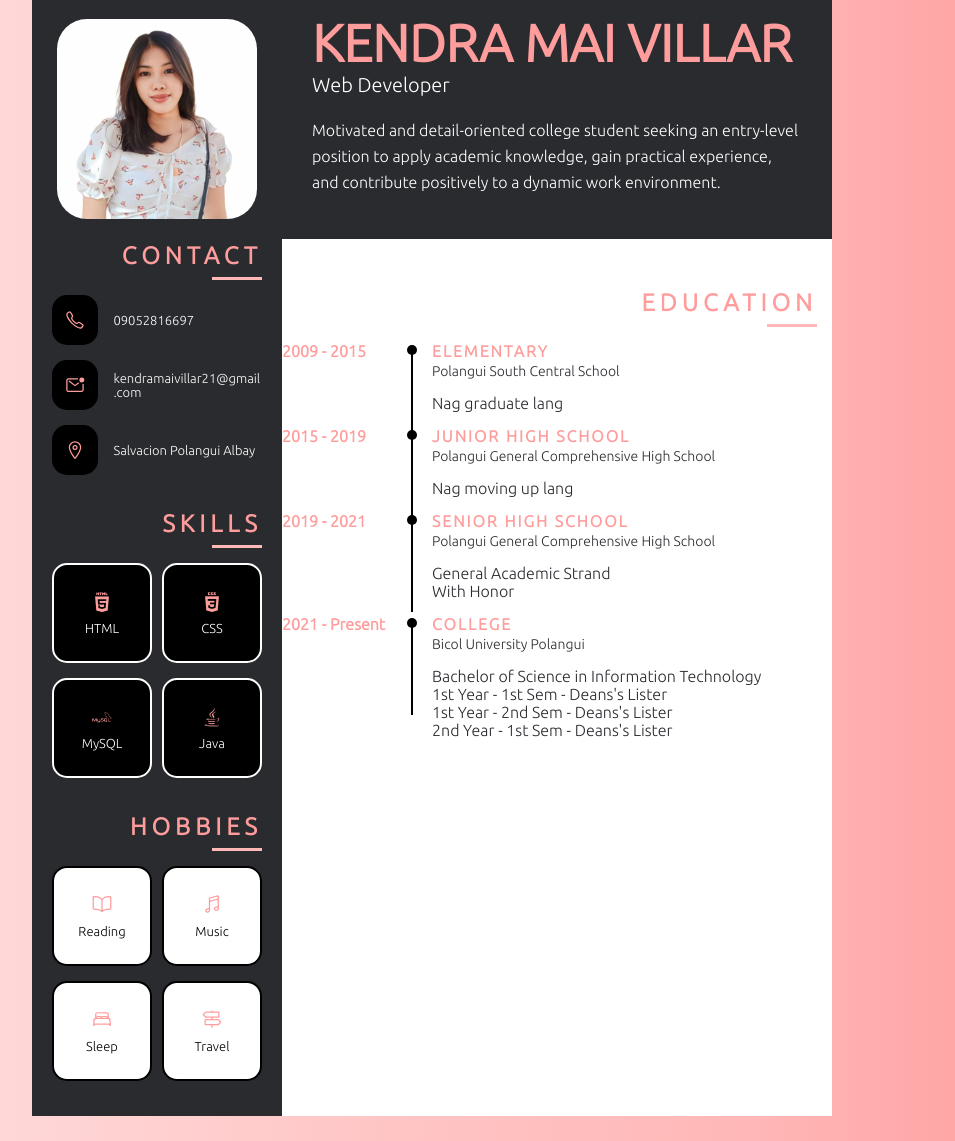
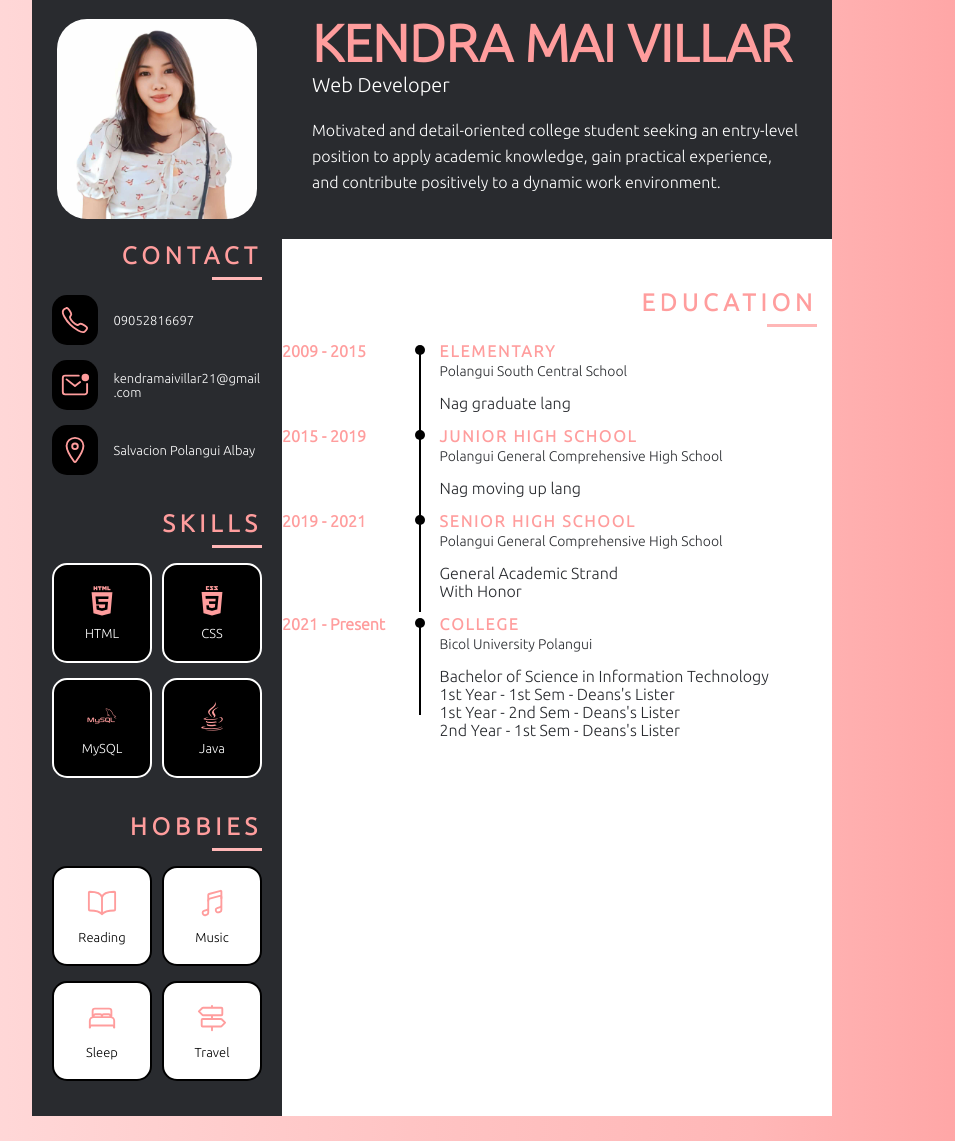
Before and after one commit to kendramai/2024_3-A-_FlourishCraft_KendraMaiVillar, a PHP site: page / in a window 1280 px wide. Shown: the part 26-1167 px from the top of the page, without its empty margins (208-1163 px from the left). Run offline with PHP 8.4, Linux system fonts and the light colour scheme; some web fonts are replaced.

Commit message:
Update style.css

```diff
--- a/MyResume/style.css
+++ b/MyResume/style.css
@@ -66,7 +66,7 @@ body{
 }
 
 .left .icon{
-    font-size: 20px;
+    font-size: 30px;
     color: #ff9d9d;
 }
 
@@ -192,6 +192,11 @@ body{
     font-weight: bold;
 }
 
+.date{
+    text-align: left;
+    margin-right: 10px;
+}
+
 .right_inner .li_wrap .info{
     width: calc(100% - 125px);
     padding-left: 25px;
```
